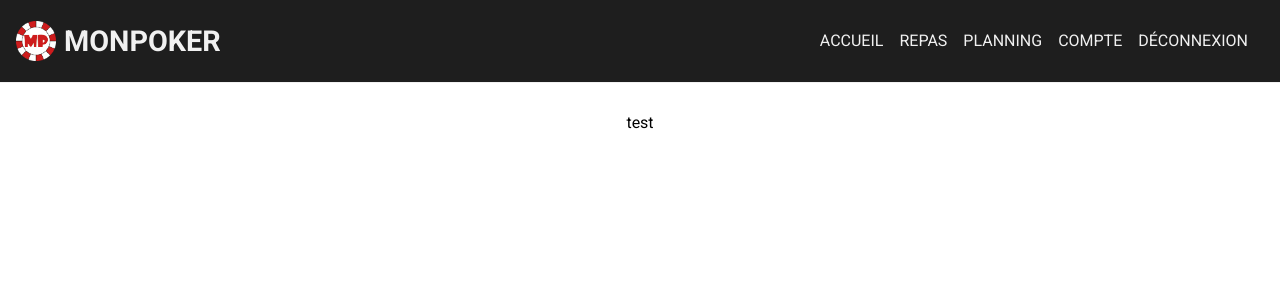
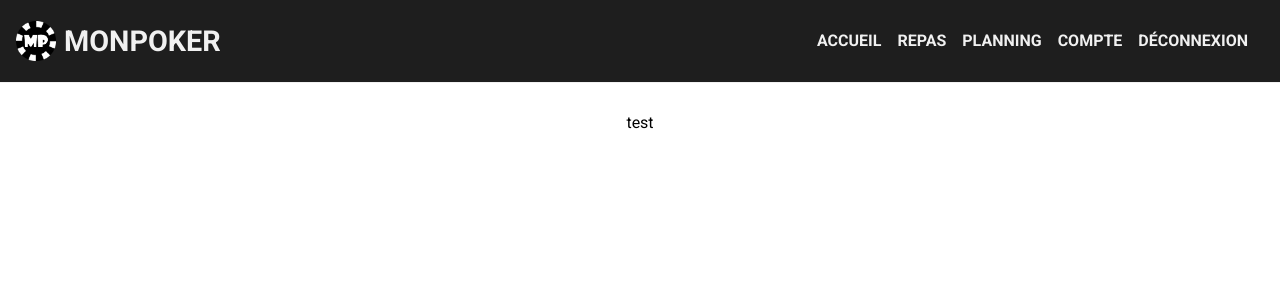
Before and after one commit to juan5987/monpoker-react, a React (Create React App) app: page / in a window 1280 px wide. Shown: the top 300 px of the page. Built offline with nearby package versions, Linux system fonts and the light colour scheme.

Commit message:
added logos in different colors

```diff
--- a/src/components/Header.tsx
+++ b/src/components/Header.tsx
@@ -1,5 +1,5 @@
 import React, { useState } from 'react';
-import logo from '../assets/logo_rouge.png'
+import logo from '../assets/logo_white.png'
 import '../styles/header.sass';
 import '../styles/header-desktop.sass';
 
--- a/src/styles/header-desktop.sass
+++ b/src/styles/header-desktop.sass
@@ -23,3 +23,4 @@
                 &__link
                     color: rgb(241,241,241)
                     text-transform: uppercase
+                    font-weight: bold
```
Also changed, not shown: src/assets/logo_black.png (added), src/assets/logo_white.png (added).
